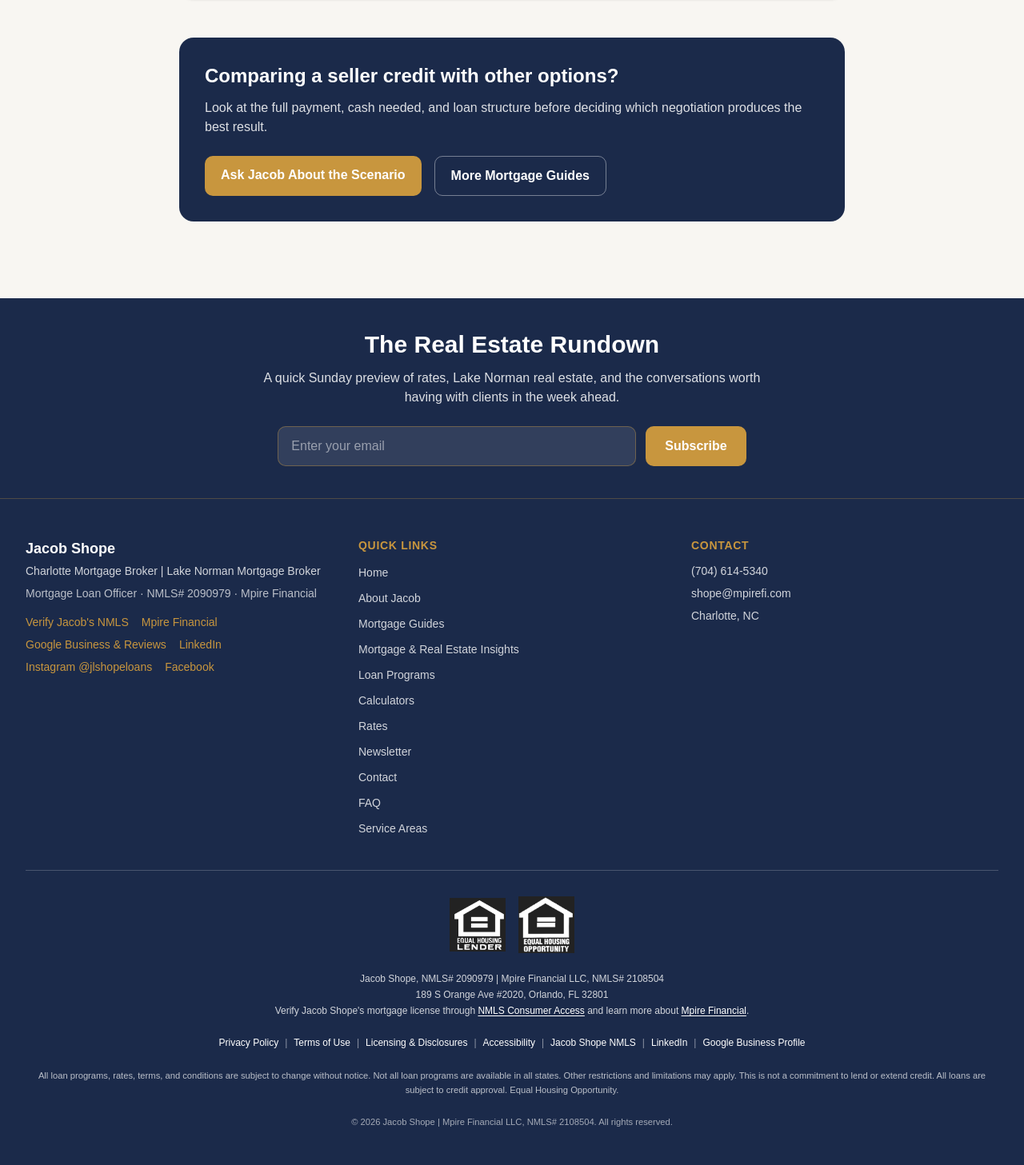
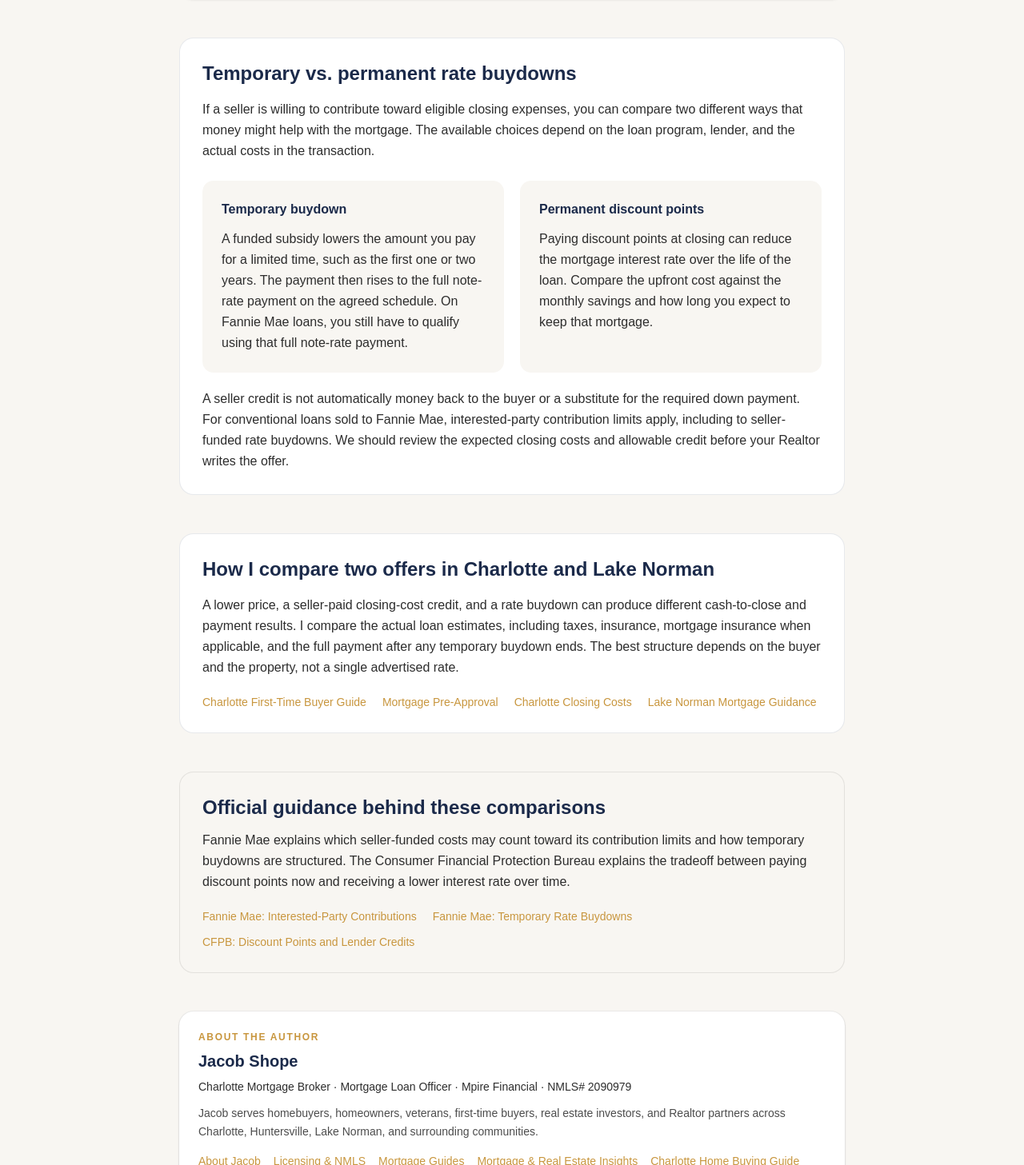
Before and after one commit to JLshope12/jacob-shope-mortgage, a Next.js app: page /seller-concessions-north-carolina in a window 1280 px wide. Shown: the part 1493-2950 px from the top of the page at 80% size. Built offline with nearby package versions, Linux system fonts and the light colour scheme.

Commit message:
SEO: add sourced seller concession and buydown guidance with author and local links

```diff
--- a/app/seller-concessions-north-carolina/page.tsx
+++ b/app/seller-concessions-north-carolina/page.tsx
@@ -1,14 +1,58 @@
 import Link from "next/link";
+import { AuthorBox } from "@/components/seo/AuthorBox";
+
+const origin = "https://jacobshopemortgage.com";
+const pageUrl = `${origin}/seller-concessions-north-carolina`;
+const FANNIE_IPC_URL = "https://selling-guide.fanniemae.com/sel/b3-4.1-02/interested-party-contributions-ipcs";
+const FANNIE_BUYDOWN_URL = "https://selling-guide.fanniemae.com/sel/b2-1.4-04/temporary-interest-rate-buydowns";
+const CFPB_POINTS_URL = "https://www.consumerfinance.gov/ask-cfpb/how-should-i-use-lender-credits-and-points-also-called-discount-points-en-136/";
 
 export const metadata = {
   title: "Seller Concessions in North Carolina | Jacob Shope",
   description: "Learn how seller concessions can be used in a North Carolina home purchase and why the allowed amount depends on the loan and transaction.",
   alternates: { canonical: "/seller-concessions-north-carolina" },
+  authors: [{ name: "Jacob Shope", url: "/about" }],
+};
+
+const pageSchema = {
+  "@context": "https://schema.org",
+  "@graph": [
+    {
+      "@type": "Article",
+      "@id": `${pageUrl}#article`,
+      headline: "How Seller Concessions Work in North Carolina",
+      description: "An educational guide to seller credits, closing costs, temporary buydowns, permanent points, and offer planning for North Carolina homebuyers.",
+      mainEntityOfPage: { "@id": `${pageUrl}#webpage` },
+      author: { "@id": `${origin}/#jacob-shope` },
+      publisher: { "@id": `${origin}/#mpire-financial` },
+      dateModified: "2026-10-25",
+      citation: [FANNIE_IPC_URL, FANNIE_BUYDOWN_URL, CFPB_POINTS_URL],
+      about: ["Seller concessions", "Temporary interest rate buydowns", "Discount points", "North Carolina home buying"],
+    },
+    {
+      "@type": "WebPage",
+      "@id": `${pageUrl}#webpage`,
+      url: pageUrl,
+      name: "Seller Concessions in North Carolina",
+      author: { "@id": `${origin}/#jacob-shope` },
+      isPartOf: { "@id": `${origin}/#website` },
+      about: [{ "@type": "Place", name: "Charlotte, North Carolina" }, { "@type": "Place", name: "Lake Norman, North Carolina" }],
+    },
+    {
+      "@type": "BreadcrumbList",
+      itemListElement: [
+        { "@type": "ListItem", position: 1, name: "Home", item: origin },
+        { "@type": "ListItem", position: 2, name: "Mortgage Guides", item: `${origin}/mortgage-guides` },
+        { "@type": "ListItem", position: 3, name: "Seller Concessions", item: pageUrl },
+      ],
+    },
+  ],
 };
 
 export default function SellerConcessionsNorthCarolinaPage() {
   return (
     <div className="bg-offwhite">
+      <script type="application/ld+json" dangerouslySetInnerHTML={{ __html: JSON.stringify(pageSchema) }} />
       <article className="mx-auto max-w-4xl px-4 py-16 md:px-6 md:py-24 lg:px-8">
         <p className="font-semibold text-gold">Mortgage guidance from Jacob Shope</p>
         <h1 className="mt-3 text-4xl font-bold tracking-tight text-navy md:text-5xl">How Seller Concessions Work in North Carolina</h1>
@@ -40,6 +84,53 @@ export default function SellerConcessionsNorthCarolinaPage() {
           </div>
         </section>
 
+        <section className="mt-12 rounded-2xl border border-navy/10 bg-white p-7">
+          <h2 className="text-2xl font-bold text-navy">Temporary vs. permanent rate buydowns</h2>
+          <p className="mt-4 leading-relaxed text-charcoal">
+            If a seller is willing to contribute toward eligible closing expenses, you can compare two different ways that money might help with the mortgage. The available choices depend on the loan program, lender, and the actual costs in the transaction.
+          </p>
+          <div className="mt-6 grid gap-5 sm:grid-cols-2">
+            <div className="rounded-xl bg-offwhite p-6">
+              <h3 className="font-bold text-navy">Temporary buydown</h3>
+              <p className="mt-3 leading-relaxed text-charcoal">A funded subsidy lowers the amount you pay for a limited time, such as the first one or two years. The payment then rises to the full note-rate payment on the agreed schedule. On Fannie Mae loans, you still have to qualify using that full note-rate payment.</p>
+            </div>
+            <div className="rounded-xl bg-offwhite p-6">
+              <h3 className="font-bold text-navy">Permanent discount points</h3>
+              <p className="mt-3 leading-relaxed text-charcoal">Paying discount points at closing can reduce the mortgage interest rate over the life of the loan. Compare the upfront cost against the monthly savings and how long you expect to keep that mortgage.</p>
+            </div>
+          </div>
+          <p className="mt-5 leading-relaxed text-charcoal">
+            A seller credit is not automatically money back to the buyer or a substitute for the required down payment. For conventional loans sold to Fannie Mae, interested-party contribution limits apply, including to seller-funded rate buydowns. We should review the expected closing costs and allowable credit before your Realtor writes the offer.
+          </p>
+        </section>
+
+        <section className="mt-12 rounded-2xl border border-navy/10 bg-white p-7">
+          <h2 className="text-2xl font-bold text-navy">How I compare two offers in Charlotte and Lake Norman</h2>
+          <p className="mt-4 leading-relaxed text-charcoal">
+            A lower price, a seller-paid closing-cost credit, and a rate buydown can produce different cash-to-close and payment results. I compare the actual loan estimates, including taxes, insurance, mortgage insurance when applicable, and the full payment after any temporary buydown ends. The best structure depends on the buyer and the property, not a single advertised rate.
+          </p>
+          <div className="mt-5 flex flex-wrap gap-x-5 gap-y-3 text-sm font-medium">
+            <Link href="/first-time-homebuyer-charlotte" className="text-gold hover:underline">Charlotte First-Time Buyer Guide</Link>
+            <Link href="/mortgage-preapproval-charlotte" className="text-gold hover:underline">Mortgage Pre-Approval</Link>
+            <Link href="/mortgage-closing-costs-charlotte" className="text-gold hover:underline">Charlotte Closing Costs</Link>
+            <Link href="/service-areas/lake-norman" className="text-gold hover:underline">Lake Norman Mortgage Guidance</Link>
+          </div>
+        </section>
+
+        <section className="mt-12 rounded-2xl border border-charcoal/10 bg-offwhite p-7">
+          <h2 className="text-2xl font-bold text-navy">Official guidance behind these comparisons</h2>
+          <p className="mt-3 leading-relaxed text-charcoal">
+            Fannie Mae explains which seller-funded costs may count toward its contribution limits and how temporary buydowns are structured. The Consumer Financial Protection Bureau explains the tradeoff between paying discount points now and receiving a lower interest rate over time.
+          </p>
+          <div className="mt-5 flex flex-wrap gap-x-5 gap-y-3 text-sm font-medium">
+            <a href={FANNIE_IPC_URL} target="_blank" rel="noopener noreferrer" className="text-gold hover:underline">Fannie Mae: Interested-Party Contributions</a>
+            <a href={FANNIE_BUYDOWN_URL} target="_blank" rel="noopener noreferrer" className="text-gold hover:underline">Fannie Mae: Temporary Rate Buydowns</a>
+            <a href={CFPB_POINTS_URL} target="_blank" rel="noopener noreferrer" className="text-gold hover:underline">CFPB: Discount Points and Lender Credits</a>
+          </div>
+        </section>
+
+        <div className="mt-12"><AuthorBox /></div>
+
         <section className="mt-12 rounded-2xl bg-navy p-8 text-white"><h2 className="text-2xl font-bold">Comparing a seller credit with other options?</h2><p className="mt-3 text-white/85">Look at the full payment, cash needed, and loan structure before deciding which negotiation produces the best result.</p><div className="mt-6 flex flex-wrap gap-4"><Link href="/contact" className="rounded-lg bg-gold px-5 py-3 font-semibold text-white hover:bg-gold/90">Ask Jacob About the Scenario</Link><Link href="/mortgage-guides" className="rounded-lg border border-white/40 px-5 py-3 font-semibold text-white hover:bg-white hover:text-navy">More Mortgage Guides</Link></div></section>
       </article>
     </div>
```
